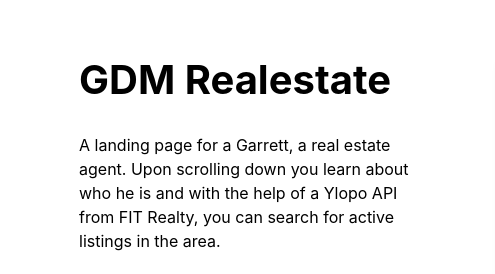
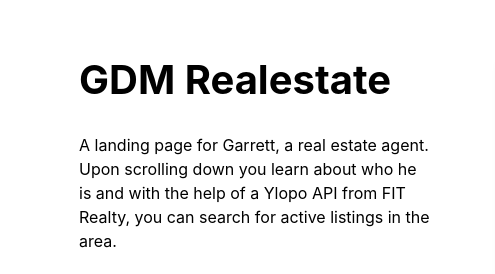
Before and after one commit to MrPetre/Portfolio-website, a website: page public/index.html in a window 1280 px wide. Shown: the part 1660-1934 px from the top of the page, 0-495 px from the left. Drawn offline with nearby package versions, Linux system fonts and the light colour scheme; a web font is replaced by a local one.

Commit message:
fixed a type

```diff
--- a/public/index.html
+++ b/public/index.html
@@ -129,7 +129,7 @@
                 <h3 class="project-wrapper__text-title">GDM Realestate</h3>
                 <div>
                   <p class="mb-4">
-                    A landing page for a Garrett, a real estate agent.  Upon scrolling down you learn about who he is and with the help of a Ylopo API from FIT Realty, you can search for active listings in the area.
+                    A landing page for Garrett, a real estate agent.  Upon scrolling down you learn about who he is and with the help of a Ylopo API from FIT Realty, you can search for active listings in the area.
                   </p>
                   <p class="mb-4">
                     The tools used to create this webpage consisted of Bootstrap, jQuery, Sass, Scroll Reveal js, Node.js, and express.
```
